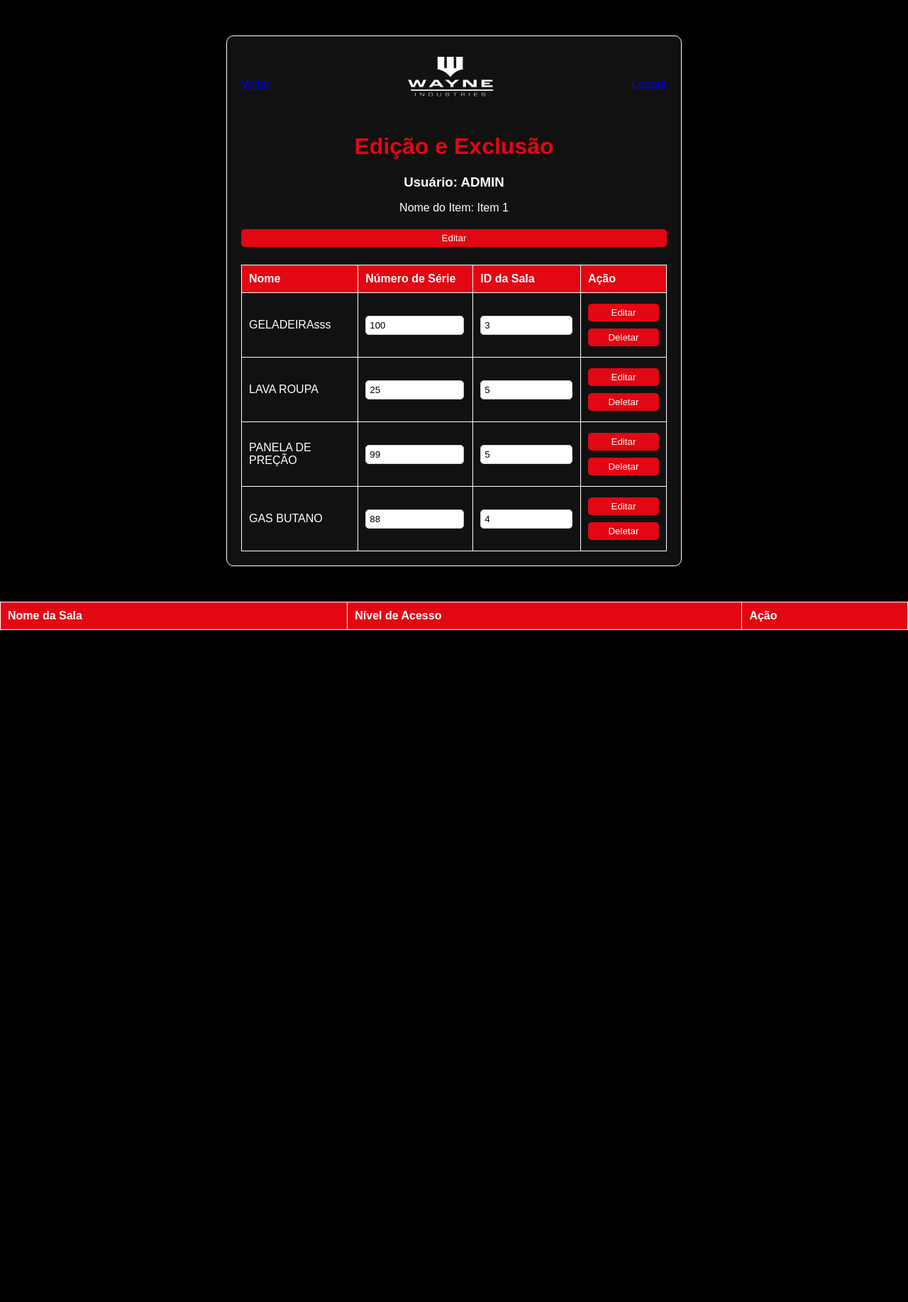
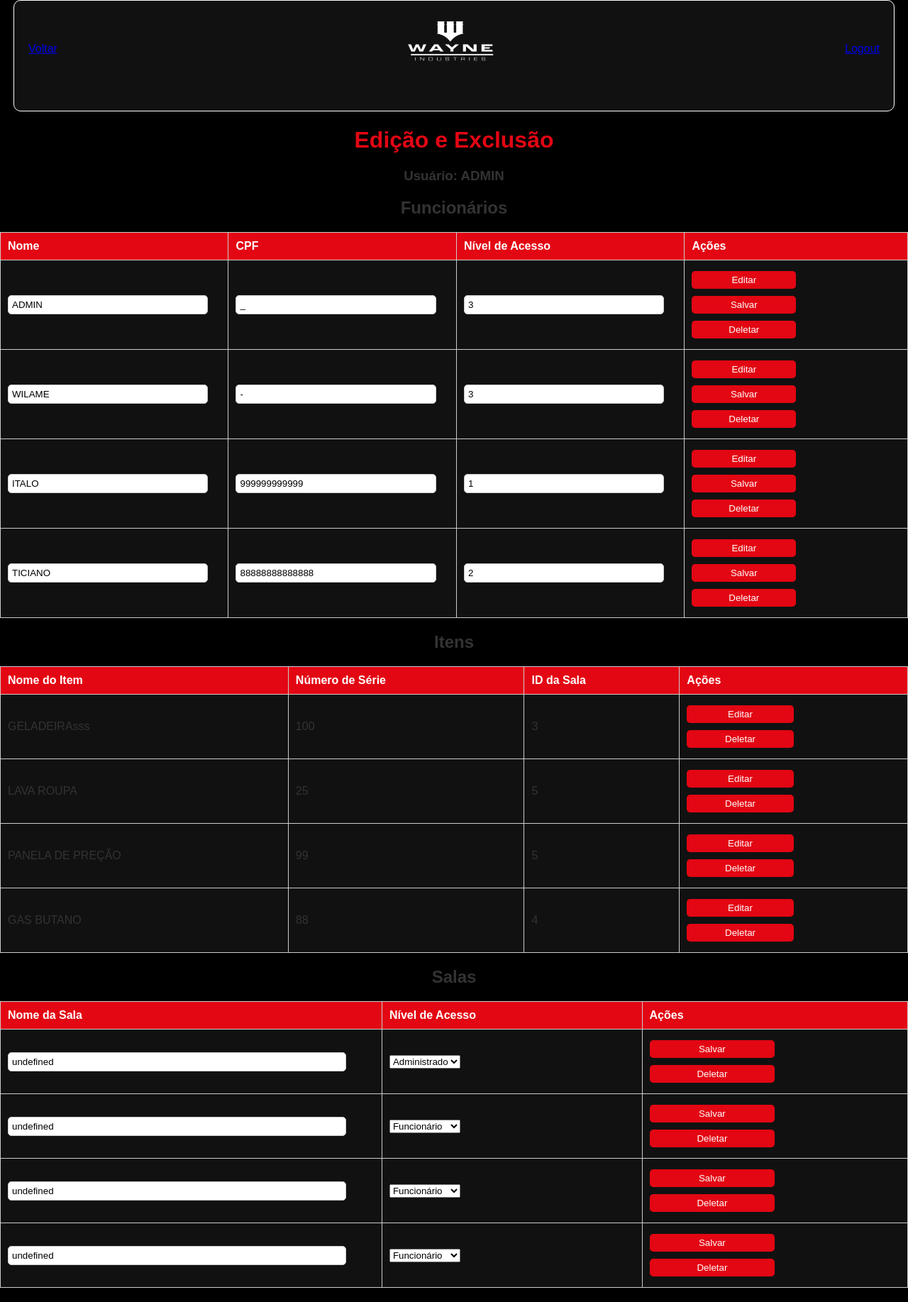
Before and after one commit to Wilame-Aguiar/projeto-wayne, a Flask app: page /editar in a window 1280 px wide. Shown: the whole page at 71% size. Before the commit the page ends 888 px from the top, so only its background shows below. Run offline with Flask 3, Linux system fonts and the light colour scheme; a user stored in the database is signed in; data comes from the database, SQL or seed files in the repository; both versions use the stored data as it was after the commit; lists and menus that the app fills with data are empty.

Commit message:
Add files via upload

```diff
--- a/projeto_wayne-master/static/js.js
+++ b/projeto_wayne-master/static/js.js
@@ -299,83 +299,179 @@
 document.addEventListener('DOMContentLoaded', carregarGerenciamento);
 
 //Editar itens de inventário
-// Função para carregar itens na tabela
+document.addEventListener('DOMContentLoaded', () => {
+  carregarFuncionarios();
+  carregarItens();
+  carregarSalas();
+});
+
+// Função para carregar funcionários
+async function carregarFuncionarios() {
+  try {
+      const response = await fetch('/usuarios');
+      const funcionarios = await response.json();
+      const tbody = document.querySelector('#funcionarios-table tbody');
+      tbody.innerHTML = ''; // Limpa a tabela antes de adicionar novos dados
+
+      funcionarios.forEach(funcionario => {
+          const row = document.createElement('tr');
+          row.innerHTML = `
+              <td><input type="text" value="${funcionario.NM_USUARIO}" data-id="${funcionario.ID_USUARIO}" /></td>
+              <td><input type="text" value="${funcionario.CPF}" /></td>
+              <td>
+                  <select>
+                      <option value="1" ${funcionario.NVL_ACESSO === 1 ? 'selected' : ''}>Funcionário</option>
+                      <option value="2" ${funcionario.NVL_ACESSO === 2 ? 'selected' : ''}>Gerente</option>
+                      <option value="3" ${funcionario.NVL_ACESSO === 3 ? 'selected' : ''}>Administrado</option>
+                  </select>
+              </td>
+              <td>
+                  <button class="btn" onclick="salvarFuncionario(${funcionario.ID_USUARIO})">Salvar</button>
+                  <button class="btn" onclick="deletarFuncionario(${funcionario.ID_USUARIO})">Deletar</button>
+              </td>
+          `;
+          tbody.appendChild(row);
+      });
+  } catch (error) {
+      console.error('Erro ao carregar funcionários:', error);
+  }
+}
+
+// Função para carregar itens
 async function carregarItens() {
 try {
-    const response = await fetch('/inventario'); // Altere a URL conforme necessário
+      const response = await fetch('/itens');
       const itens = await response.json();
-
-    const dataTable = document.getElementById('data-table');
-    dataTable.innerHTML = ''; // Limpa a tabela antes de adicionar novos itens
+      const tbody = document.querySelector('#itens-table tbody');
+      tbody.innerHTML = ''; // Limpa a tabela antes de adicionar novos dados
 
       itens.forEach(item => {
           const row = document.createElement('tr');
           row.innerHTML = `
+              <td><input type="text" value="${item.NOME_ITEM}" data-id="${item.ID_ITEM}" /></td>
+              <td><input type="text" value="${item.NUMERO_SERIE}" /></td>
+              <td><input type="text" value="${item.ID_SALA}" /></td>
               <td>
-          <span class="item-name" id="item-name-${item.ID_RECURSO}">${item.DE_RECURSO}</span>
-          <input type="text" id="edit-input-${item.ID_RECURSO}" style="display:none;" placeholder="Novo nome" />
-        </td>
-        <td>
-          <input type="text" id="nr-serie-input-${item.ID_RECURSO}" value="${item.NR_SERIE}" placeholder="Número de Série" />
-        </td>
-        <td>
-          <input type="text" id="id-sala-input-${item.ID_RECURSO}" value="${item.ID_SALA}" placeholder="ID da Sala" />
-        </td>
-        <td>
-          <button onclick="toggleEdit(${item.ID_RECURSO})">Editar</button>
-          <button onclick="deletarItem(${item.ID_RECURSO})">Deletar</button>
+                  <button class="btn" onclick="salvarItem(${item.ID_ITEM})">Salvar</button>
+                  <button class="btn" onclick="deletarItem(${item.ID_ITEM})">Deletar</button>
               </td>
           `;
-      dataTable.appendChild(row);
+          tbody.appendChild(row);
       });
   } catch (error) {
       console.error('Erro ao carregar itens:', error);
   }
 }
 
-// Função para alternar entre o modo de edição e o modo de visualização
-function toggleEdit(id) {
-  const itemName = document.getElementById(`item-name-${id}`);
-  const editInput = document.getElementById(`edit-input-${id}`);
+// Função para carregar salas
+async function carregarSalas() {
+  try {
+      const response = await fetch('/salas');
+      const salas = await response.json();
+      const tbody = document.querySelector('#salas-table tbody');
+      tbody.innerHTML = ''; // Limpa a tabela antes de adicionar novos dados
 
-  if (editInput.style.display === "none") {
-    // Muda para o modo de edição
-    editInput.style.display = "block";
-    editInput.value = itemName.textContent; // Preenche o campo de entrada com o valor atual
-    itemName.style.display = "none"; // Esconde o nome do item
-  } else {
-    // Muda para o modo de visualização
-    const newValue = editInput.value;
-    itemName.textContent = newValue; // Atualiza o valor exibido
-    itemName.style.display = "block"; // Mostra o nome do item
-    editInput.style.display = "none"; // Esconde o campo de entrada
-
-    // Aqui você pode adicionar a lógica para salvar a alteração no banco de dados
-    salvarAlteracao(id, newValue);
+      salas.forEach(sala => {
+          const row = document.createElement('tr');
+          row.innerHTML = `
+              <td><input type="text" value="${sala.NOME_SALA}" data-id="${sala.ID_SALA}" /></td>
+              <td>
+                  <select>
+                      <option value="1" ${sala.NVL_ACESSO === 1 ? 'selected' : ''}>Funcionário</option>
+                      <option value="2" ${sala.NVL_ACESSO === 2 ? 'selected' : ''}>Gerente</option>
+                      <option value="3" ${sala.NVL_ACESSO === 3 ? 'selected' : ''}>Administrado</option>
+                  </select>
+              </td>
+              <td>
+                  <button class="btn" onclick="salvarSala(${sala.ID_SALA})">Salvar</button>
+                  <button class="btn" onclick="deletarSala(${sala.ID_SALA})">Deletar</button>
+              </td>
+          `;
+          tbody.appendChild(row);
+      });
+  } catch (error) {
+      console.error('Erro ao carregar salas:', error);
   }
 }
 
-// Função para salvar a alteração no banco de dados
-async function salvarAlteracao(id, novoNome) {
-  // Aqui você deve coletar os outros campos necessários
-  const nrSerie = document.getElementById(`nr-serie-input-${id}`).value; // Supondo que você tenha um input para o número de série
-  const idSala = document.getElementById(`id-sala-input-${id}`).value; // Supondo que você tenha um input para o ID da sala
+// Função para salvar as alterações do funcionário
+async function salvarFuncionario(id) {
+  const row = document.querySelector(`input[data-id="${id}"]`).closest('tr');
+  const nome = row.querySelector('input[type="text"]').value;
+  const cpf = row.querySelectorAll('input[type="text"]')[1].value;
+  const nivelAcesso = row.querySelector('select').value;
+
+  try {
+      const response = await fetch(`/usuarios/alter/${id}`, {
+          method: 'POST',
+          headers: { 'Content-Type': 'application/json' },
+          body: JSON.stringify({ NM_USUARIO: nome, CPF: cpf, NVL_ACESSO: nivelAcesso })
+      });
+
+      if (response.ok) {
+          alert('Funcionário salvo com sucesso!');
+          carregarFuncionarios(); // Recarrega a tabela após salvar
+      } else {
+          const errorData = await response.json();
+          alert('Erro ao salvar funcionário: ' + errorData.error);
+      }
+  } catch (error) {
+      console.error('Erro ao salvar funcionário:', error);
+      alert('Erro ao salvar funcionário.');
+  }
+}
+
+// Função para deletar o funcionário
+async function deletarFuncionario(id) {
+  const confirmDelete = confirm("Tem certeza que deseja deletar este funcionário?");
+  if (confirmDelete) {
+      try {
+          const response = await fetch(`/usuarios/delete/${id}`, {
+              method: 'POST',
+          });
+
+          if (response.ok) {
+              alert('Funcionário deletado com sucesso!');
+              carregarFuncionarios(); // Recarrega a tabela após a exclusão
+          } else {
+              const errorData = await response.json();
+              alert('Erro ao deletar funcionário: ' + errorData.error);
+          }
+      } catch (error) {
+          console.error('Erro ao deletar funcionário:', error);
+          alert('Erro ao deletar funcionário.');
+      }
+  }
+}
+
+// Função para salvar as alterações do item
+async function salvarItem(id) {
+  const row = document.querySelector(`input[data-id="${id}"]`).closest('tr');
+  const nomeItem = row.querySelector('input[type="text"]').value;
+  const numeroSerie = row.querySelectorAll('input[type="text"]')[1].value;
+  const idSala = row.querySelectorAll('input[type="text"]')[2].value;
 
   try {
       const response = await fetch(`/inventario/alter/${id}`, {
           method: 'POST',
           headers: { 'Content-Type': 'application/json' },
-      body: JSON.stringify({ DE_RECURSO: novoNome, NR_SERIE: nrSerie, ID_SALA: idSala })
+          body: JSON.stringify({ NOME_ITEM: nomeItem, NUMERO_SERIE: numeroSerie, ID_SALA: idSala })
       });
-    const data = await response.json();
-    if (!response.ok) {
-      alert(data.error);
+
+      if (response.ok) {
+          alert('Item salvo com sucesso!');
+          carregarItens(); // Recarrega a tabela após salvar
+      } else {
+          const errorData = await response.json();
+          alert('Erro ao salvar item: ' + errorData.error);
       }
   } catch (error) {
-    console.error('Erro ao salvar alteração:', error);
+      console.error('Erro ao salvar item:', error);
+      alert('Erro ao salvar item.');
   }
 }
-// Função para deletar um item
+
+// Função para deletar o item
 async function deletarItem(id) {
   const confirmDelete = confirm("Tem certeza que deseja deletar este item?");
   if (confirmDelete) {
@@ -383,122 +479,198 @@
           const response = await fetch(`/inventario/delete/${id}`, {
               method: 'POST',
           });
-      const data = await response.json();
+
           if (response.ok) {
-        alert(data.message);
-        carregarItens(); // Recarrega a tabela de itens após a deleção
+              alert('Item deletado com sucesso!');
+              carregarItens(); // Recarrega a tabela após a exclusão
           } else {
-        alert(data.error);
+              const errorData = await response.json();
+              alert('Erro ao deletar item: ' + errorData.error);
           }
       } catch (error) {
           console.error('Erro ao deletar item:', error);
+          alert('Erro ao deletar item.');
       }
   }
 }
-//editar salas
-// Função para carregar salas na tabela
-async function carregarSalas() {
-  try {
-    const response = await fetch('/salas'); // Altere a URL conforme necessário
-    const salas = await response.json();
 
-    const salaTable = document.getElementById('sala-table');
-    salaTable.innerHTML = ''; // Limpa a tabela antes de adicionar novas salas
-
-    salas.forEach(sala => {
-      const row = document.createElement('tr');
-      row.innerHTML = `
-        <td>
-          <span class="sala-name" id="sala-name-${sala.ID_SALA}">${sala.DE_SALA}</span>
-          <input type="text" id="edit-sala-input-${sala.ID_SALA}" style="display:none;" placeholder="Novo nome" />
-        </td>
-        <td>
-          <input type="text" id="nvl-acesso-input-${sala.ID_SALA}" value="${sala.NVL_ACESSO}" placeholder="Nível de Acesso" />
-        </td>
-        <td>
-          <button onclick="toggleEditSala(${sala.ID_SALA})">Editar</button>
-          <button onclick="deletarSala(${sala.ID_SALA})">Deletar</button>
-        </td>
-      `;
-      salaTable.appendChild(row);
-    });
-  } catch (error) {
-    console.error('Erro ao carregar salas:', error);
-  }
-}
-// Função para alternar entre o modo de edição e o modo de visualização para salas
-function toggleEditSala(id) {
-  const salaName = document.getElementById(`sala-name-${id}`);
-  const editInput = document.getElementById(`edit-sala-input-${id}`);
-
-  if (editInput.style.display === "none") {
-    // Muda para o modo de edição
-    editInput.style.display = "block";
-    editInput.value = salaName.textContent; // Preenche o campo de entrada com o valor atual
-    salaName.style.display = "none"; // Esconde o nome da sala
-  } else {
-    // Muda para o modo de visualização
-    const newValue = editInput.value;
-    salaName.textContent = newValue; // Atualiza o valor exibido
-    salaName.style.display = "block"; // Mostra o nome da sala
-    editInput.style.display = "none"; // Esconde o campo de entrada
-
-    // Aqui você pode adicionar a lógica para salvar a alteração no banco de dados
-    salvarAlteracaoSala(id, newValue);
-  }
-}
-
-// Função para salvar a alteração da sala no banco de dados
-async function salvarAlteracaoSala(id, novoNome) {
-  const nvlAcesso = document.getElementById(`nvl-acesso-input-${id}`).value; // Coleta o nível de acesso
+// Função para salvar as alterações da sala
+async function salvarSala(id) {
+  const row = document.querySelector(`input[data-id="${id}"]`).closest('tr');
+  const nomeSala = row.querySelector('input[type="text"]').value;
+  const nivelAcesso = row.querySelector('select').value;
 
   try {
       const response = await fetch(`/salas/alter/${id}`, {
           method: 'POST',
           headers: { 'Content-Type': 'application/json' },
-      body: JSON.stringify({ DE_SALA: novoNome, NVL_ACESSO: nvlAcesso })
+          body: JSON.stringify({ NOME_SALA: nomeSala, NVL_ACESSO: nivelAcesso })
       });
-    const data = await response.json();
-    if (!response.ok) {
-      alert(data.error);
+
+      if (response.ok) {
+          alert('Sala salva com sucesso!');
+          carregarSalas(); // Recarrega a tabela após salvar
+      } else {
+          const errorData = await response.json();
+          alert('Erro ao salvar sala: ' + errorData.error);
       }
   } catch (error) {
-    console.error('Erro ao salvar alteração da sala:', error);
+      console.error('Erro ao salvar sala:', error);
+      alert('Erro ao salvar sala.');
   }
 }
-// Função para deletar uma sala
+
+// Função para deletar a sala
 async function deletarSala(id) {
-  const confirmDelete = confirm(" Você tem certeza de que deseja deletar esta sala?");
+  const confirmDelete = confirm("Tem certeza que deseja deletar esta sala?");
   if (confirmDelete) {
       try {
-      const response = await fetch(`/salas/deletar/${id}`, {
-        method: 'DELETE'
+          const response = await fetch(`/salas/delete/${id}`, {
+              method: 'POST',
           });
+
           if (response.ok) {
+              alert('Sala deletada com sucesso!');
               carregarSalas(); // Recarrega a tabela após a exclusão
           } else {
-        const data = await response.json();
-        alert(data.error);
+              const errorData = await response.json();
+              alert('Erro ao deletar sala: ' + errorData.error);
           }
       } catch (error) {
           console.error('Erro ao deletar sala:', error);
+          alert('Erro ao deletar sala.');
       }
   }
 }
-document.getElementById('edit-btn').addEventListener('click', () => {
-  const editMenu = document.getElementById('edit-menu');
-  editMenu.classList.toggle('hidden'); // Alterna a visibilidade do menu de edição
+
+
+
+
+
+
+
+// Função para carregar dados de funcionários
+async function carregarFuncionarios() {
+  const response = await fetch('/usuarios');
+  const funcionarios = await response.json();
+  const tbody = document.querySelector('#funcionarios-table tbody');
+  tbody.innerHTML = ''; // Limpa a tabela antes de adicionar novos dados
+  funcionarios.forEach(funcionario => {
+      const row = document.createElement('tr');
+      row.innerHTML = `
+          <td><input type="text" value="${funcionario.NM_USUARIO}" data-id="${funcionario.ID_USUARIO}" /></td>
+          <td><input type="text" value="${funcionario.CPF}" /></td>
+          <td><input type="text" value="${funcionario.NVL_ACESSO}" /></td>
+          <td>
+              <button class="btn" onclick="editarFuncionario(${funcionario.ID_USUARIO})">Editar</button>
+              <button class="btn" onclick="salvar Funcionario(${funcionario.ID_USUARIO})">Salvar</button>
+              <button class="btn" onclick="deletarFuncionario(${funcionario.ID_USUARIO})">Deletar</button>
+          </td>
+      `;
+      tbody.appendChild(row);
   });
-document.getElementById('edit-room-btn').addEventListener('click', () => {
-  // Lógica para editar sala
-  // Por exemplo, redirecionar para a página de edição de salas
-  window.location.href = '/editar-sala'; // Altere para a URL correta
+}
+
+// Função para editar funcionário
+function editarFuncionario(id) {
+  console.log(`Editando funcionário com ID: ${id}`);
+}
+
+// Função para salvar funcionário
+async function salvarFuncionario(id) {
+  const row = document.querySelector(`input[data-id="${id}"]`).closest('tr');
+  const nome = row.querySelector('input[type="text"]').value;
+  const cpf = row.querySelectorAll('input[type="text"]')[1].value;
+  const nivelAcesso = row.querySelectorAll('input[type="text"]')[2].value;
+
+  const response = await fetch(`/usuarios/alter/${id}`, {
+      method: 'POST',
+      headers: { 'Content-Type': 'application/json' },
+      body: JSON.stringify({ NM_USUARIO: nome, CPF: cpf, NIVEL_ACESSO: nivelAcesso })
   });
 
-document.getElementById('edit-item-btn').addEventListener('click', () => {
-  // Lógica para editar item
-  // Por exemplo, redirecionar para a página de edição de itens
-  window.location.href = '/editar-item'; // Altere para a URL correta
+  if (response.ok) {
+      alert('Funcionário salvo com sucesso!');
+      carregarFuncionarios(); // Recarrega a tabela após salvar
+  } else {
+      alert('Erro ao salvar funcionário.');
+  }
+}
+
+// Função para deletar funcionário
+async function deletarFuncionario(id) {
+  const confirmDelete = confirm("Tem certeza que deseja deletar este funcionário?");
+  if (confirmDelete) {
+      const response = await fetch(`/usuarios/delete/${id}`, {
+          method: 'POST',
       });
+
+      if (response.ok) {
+          alert('Funcionário deletado com sucesso!');
+          carregarFuncionarios(); // Recarrega a tabela após a exclusão
+      } else {
+          alert('Erro ao deletar funcionário.');
+      }
+  }
+}
+// Função para carregar dados de itens
+async function carregarItens() {
+  try {
+      const response = await fetch('/inventario');
+      if (!response.ok) {
+          throw new Error('Erro ao carregar itens: ' + response.statusText);
+      }
+      const itens = await response.json();
+      const tbody = document.querySelector('#itens-table tbody');
+      tbody.innerHTML = ''; // Limpa a tabela antes de adicionar novos dados
+
+      itens.forEach(item => {
+          const row = document.createElement('tr');
+          row.innerHTML = `
+              <td>${item.DE_RECURSO}</td>
+              <td>${item.NR_SERIE}</td>
+              <td>${item.ID_SALA}</td>
+              <td>
+                  <button class="btn" onclick="editarItem(${item.ID_RECURSO})">Editar</button>
+                  <button class="btn" onclick="deletarItem(${item.ID_RECURSO})">Deletar</button>
+              </td>
+          `;
+          tbody.appendChild(row);
+      });
+  } catch (error) {
+      console.error('Erro ao carregar itens:', error);
+  }
+}
 // Chame a função ao carregar a página
-document.addEventListener('DOMContentLoaded', carregarItens);
+window.onload = function() {
+  carregarFuncionarios();
+  carregarItens(); // Certifique-se de que esta linha está presente
+};
+
+// Função para editar item
+function editarItem(id) {
+  console.log(`Editando item com ID: ${id}`);
+  // Implemente a lógica para editar o item
+}
+
+// Função para deletar item
+async function deletarItem(id) {
+  const confirmDelete = confirm("Tem certeza que deseja deletar este item?");
+  if (confirmDelete) {
+      const response = await fetch(`/inventario/delete/${id}`, {
+          method: 'POST',
+      });
+
+      if (response.ok) {
+          alert('Item deletado com sucesso!');
+          carregarItens(); // Recarrega a tabela após a exclusão
+      } else {
+          alert('Erro ao deletar item.');
+      }
+  }
+}
+
+// Chame a função ao carregar a página
+window.onload = function() {
+  carregarFuncionarios();
+};
--- a/projeto_wayne-master/static/styles.css
+++ b/projeto_wayne-master/static/styles.css
@@ -134,3 +134,60 @@
 button:hover {
   background-color: #c20511;
 }
+
+body {
+  font-family: Arial, sans-serif;
+  background-color: #000000;
+  color: #333;
+}
+
+.container {
+  max-width: 1200px;
+  margin: 0 auto;
+  padding: 20px;
+}
+
+.cabecalho {
+  display: flex;
+  justify-content: space-between;
+  align-items: center;
+  margin-bottom: 20px;
+}
+
+h1 {
+  color: #e30613;
+}
+
+table {
+  width: 100%;
+  border-collapse: collapse;
+  margin-bottom: 20px;
+}
+
+th, td {
+  padding: 10px;
+  text-align: left;
+  border: 1px solid #ccc;
+}
+
+th {
+  background-color: #e30613;
+  color: #fff;
+}
+
+.btn {
+  background-color: #e30613;
+  color: #fff;
+  border: none;
+  padding: 5px 10px;
+  cursor: pointer;
+  border-radius: 5px;
+}
+
+.btn:hover {
+  background-color: #c20511;
+}
+
+.hidden {
+  display: none;
+}
--- a/projeto_wayne-master/templates/editar.html
+++ b/projeto_wayne-master/templates/editar.html
@@ -5,11 +5,7 @@
   <meta name="viewport" content="width=device-width, initial-scale=1.0">
   <title>Edição - Indústrias Wayne</title>
   <link rel="stylesheet" href="{{ url_for('static', filename='styles.css') }}">
-  <style>
-      .hidden {
-          display: none;
-      }
-  </style>
+  <script src="{{ url_for('static', filename='js.js') }}" defer></script>
 </head>
 <body>
   <div class="container">
@@ -18,68 +14,56 @@
       <img src="{{ url_for('static', filename='wayne-logo.png') }}" alt="Wayne Industries" class="logo">
       <a href="/logout">Logout</a>
     </div>
+  </div>
     <h1>Edição e Exclusão</h1>
-    <h3 style="margin: 10px 10px;">Usuário: <b>{{session.user.upper()}}</b></h3>
+    <h3>Usuário: <b>{{session.user.upper()}}</b></h3>
 
-    <!-- Seção de Edição -->
-    <div>
-        <p id="item-name">Nome do Item: <span id="item-value">Item 1</span></p>
-        <button id="edit-btn">Editar</button>
-    </div>
-
-    <div id="edit-section" class="hidden">
-        <input type="text" id="edit-input" placeholder="Novo nome do item">
-        <button id="save-btn">Salvar</button>
-    </div>
-    <div id="edit-menu" class="hidden">
-      <h3>O que você deseja editar?</h3>
-      <button id="edit-room-btn">Editar Sala</button>
-      <button id="edit-item-btn">Editar Item</button>
-    </div>
-
-    <table>
+    <!-- Tabela de Funcionários -->
+    <h2>Funcionários</h2>
+    <table id="funcionarios-table">
       <thead>
         <tr>
           <th>Nome</th>
+          <th>CPF</th>
+          <th>Nível de Acesso</th>
+          <th>Ações</th>
+        </tr>
+      </thead>
+      <tbody>
+        <!-- Os dados dos funcionários serão carregados aqui via JavaScript -->
+      </tbody>
+    </table>
+
+    <!-- Tabela de Itens -->
+    <h2>Itens</h2>
+    <table id="itens-table">
+      <thead>
+        <tr>
+          <th>Nome do Item</th>
           <th>Número de Série</th>
           <th>ID da Sala</th>
-          <th>Ação</th>
+          <th>Ações</th>
         </tr>
       </thead>
-      <tbody id="data-table">
-        <!-- Os dados serão carregados via JavaScript -->
+      <tbody>
+        <!-- Os dados dos itens serão carregados aqui via JavaScript -->
       </tbody>
     </table>
-  </div>
-  <table>
+
+    <!-- Tabela de Salas -->
+    <h2>Salas</h2>
+    <table id="salas-table">
       <thead>
         <tr>
           <th>Nome da Sala</th>
           <th>Nível de Acesso</th>
-        <th>Ação</th>
+          <th>Ações</th>
         </tr>
       </thead>
-    <tbody id="sala-table">
-      <!-- Os dados serão carregados via JavaScript -->
+      <tbody>
+        <!-- Os dados das salas serão carregados aqui via JavaScript -->
       </tbody>
     </table>
-  <script src="{{ url_for('static', filename='js.js') }}"></script>
-  <script>
-      const editBtn = document.getElementById('edit-btn');
-      const editSection = document.getElementById('edit-section');
-      const editInput = document.getElementById('edit-input');
-      const itemValue = document.getElementById('item-value');
-
-      editBtn.addEventListener('click', () => {
-          editSection.classList.remove('hidden'); // Exibe a seção de edição
-          editInput.value = itemValue.textContent; // Preenche o campo de entrada com o valor atual
-      });
-
-      document.getElementById('save-btn').addEventListener('click', () => {
-          const newValue = editInput.value; // Obtém o novo valor do campo de entrada
-          itemValue.textContent = newValue; // Atualiza o valor exibido
-          editSection.classList.add('hidden'); // Esconde a seção de edição
-      });
-  </script>
+  </div>
 </body>
 </html>
```
Also changed, not shown: projeto_wayne-master/database.db. Lines whose indentation alone changed are shown as unchanged.
